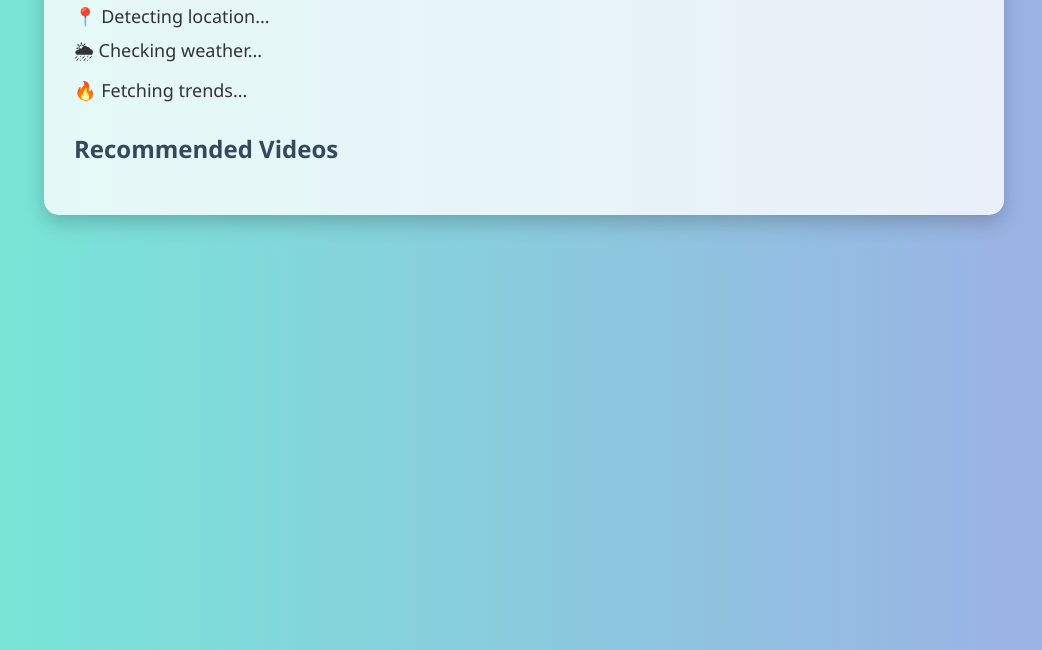
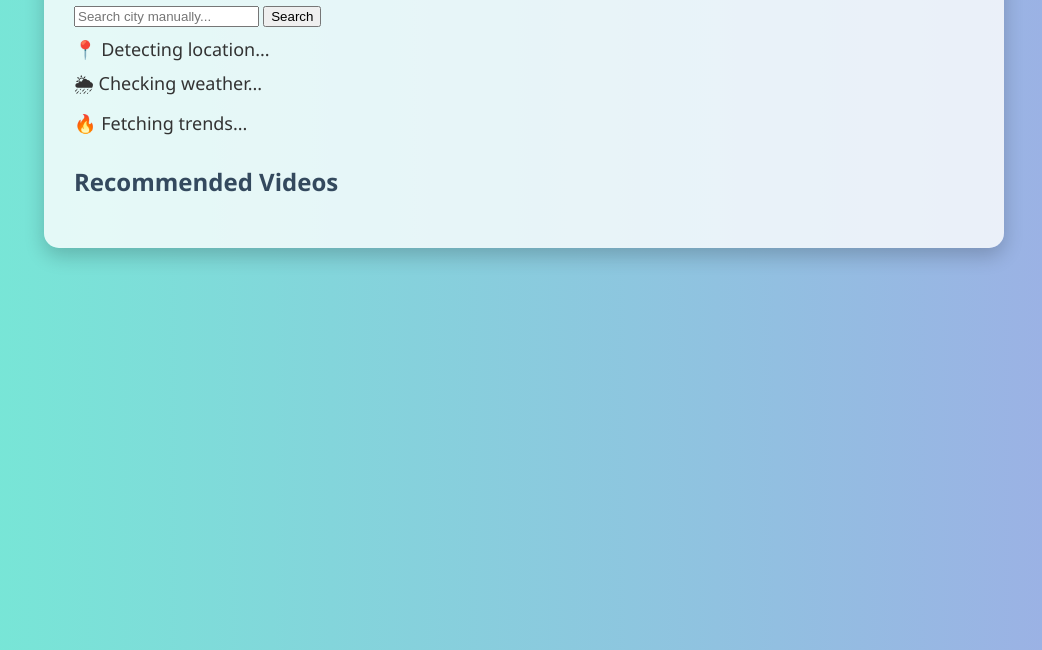
Before and after one commit to nari07msd/GeoFlix, a plain HTML site: page index.html in a window 1280 px wide. Shown: the part 150-800 px from the top of the page, without its empty margins (116-1158 px from the left). Drawn offline with Linux system fonts and the light colour scheme; no server answers.

Commit message:
Update index.html

```diff
--- a/index.html
+++ b/index.html
@@ -9,6 +9,10 @@
 <body>
   <div class="container">
     <h1>🎥 GeoFlix - Smart Video Recommender</h1>
+    <form id="cityForm">
+      <input type="text" id="cityInput" placeholder="Search city manually..." />
+      <button type="submit">Search</button>
+    </form>
     <div id="info">
       <p id="location">📍 Detecting location...</p>
       <p id="weather">🌦 Checking weather...</p>
```
